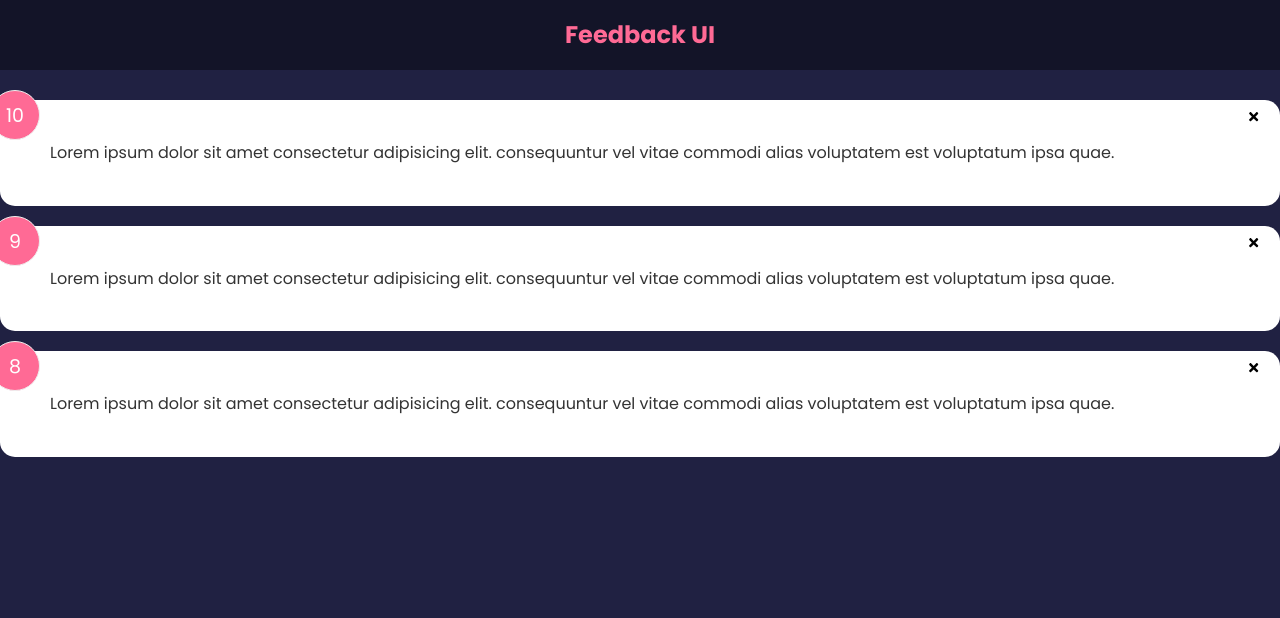
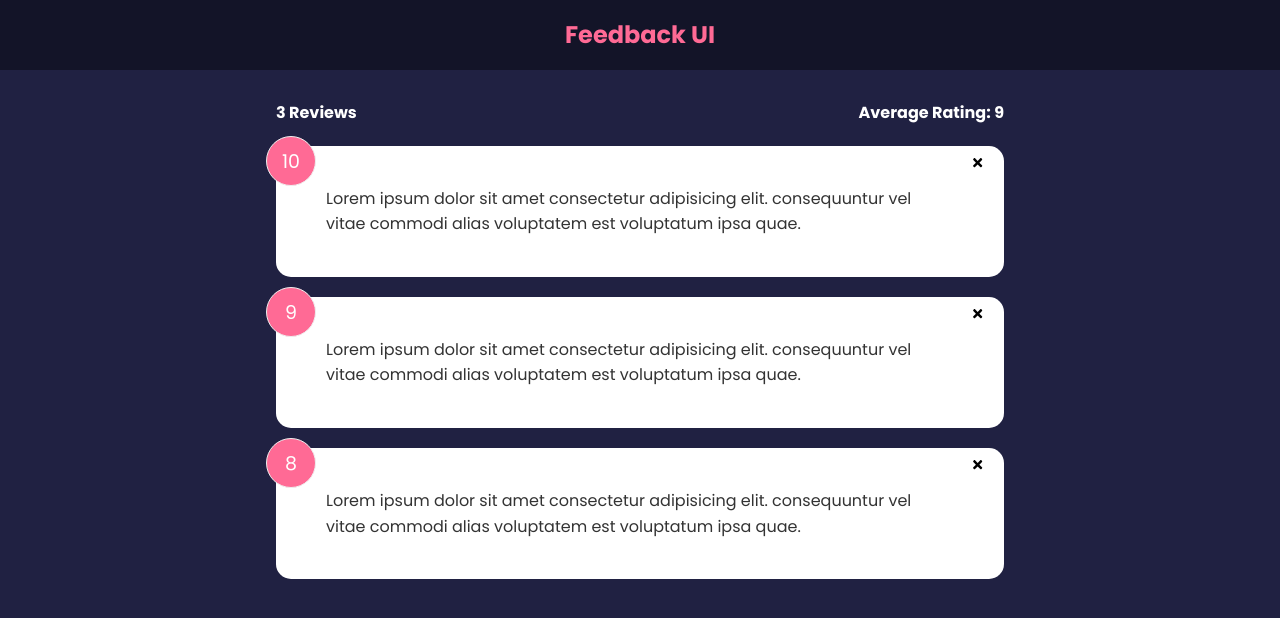
Before and after one commit to steveanthony999/traversy-feedback-app, a React (Create React App) app: page / in a window 1280 px wide. Shown: the top 618 px of the page. Built offline with nearby package versions, Linux system fonts and the light colour scheme; the HTML template or start-up script is replaced by a standard one.

Commit message:
set up feedback stats

```diff
--- a/src/App.js
+++ b/src/App.js
@@ -1,5 +1,6 @@
 import { useState } from 'react';
 import FeedbackList from './components/FeedbackList';
+import FeedbackStats from './components/FeedbackStats';
 import Header from './components/Header';
 
 import FeedbackData from './data/FeedbackData';
@@ -16,7 +17,11 @@
   return (
     <>
       <Header />
-      <FeedbackList feedback={feedback} handleDelete={deleteFeedback} />
+      <div className='container'>
+        <FeedbackStats feedback={feedback} />{' '}
+        {/* Passing in the feedback array */}
+        <FeedbackList feedback={feedback} handleDelete={deleteFeedback} />
+      </div>
     </>
   );
 };
--- /dev/null
+++ b/src/components/FeedbackStats.jsx
@@ -0,0 +1,30 @@
+import PropTypes from 'prop-types';
+
+const FeedbackStats = ({ feedback }) => {
+  // Calculate Ratings Average
+  let average =
+    feedback.reduce((accumulator, currentValue) => {
+      return accumulator + currentValue.rating;
+    }, 0) / feedback.length;
+
+  average = average.toFixed(1).replace(/[.,]0$/, '');
+
+  return (
+    <div className='feedback-stats'>
+      <h4>{feedback.length} Reviews</h4>
+      <h4>Average Rating: {isNaN(average) ? 0 : average}</h4>
+    </div>
+  );
+};
+
+FeedbackStats.propTypes = {
+  feedback: PropTypes.arrayOf(
+    PropTypes.shape({
+      id: PropTypes.number.isRequired,
+      text: PropTypes.string.isRequired,
+      rating: PropTypes.number.isRequired,
+    })
+  ),
+};
+
+export default FeedbackStats;
```
